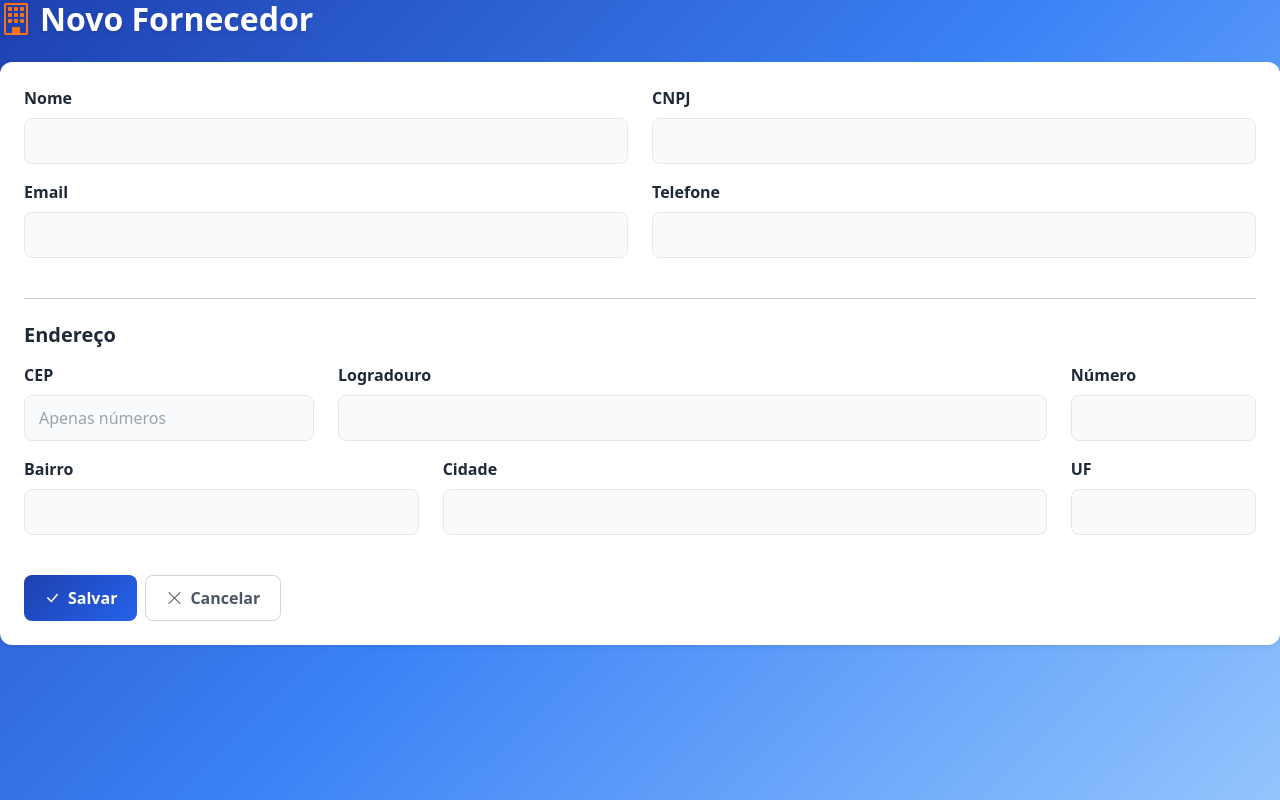
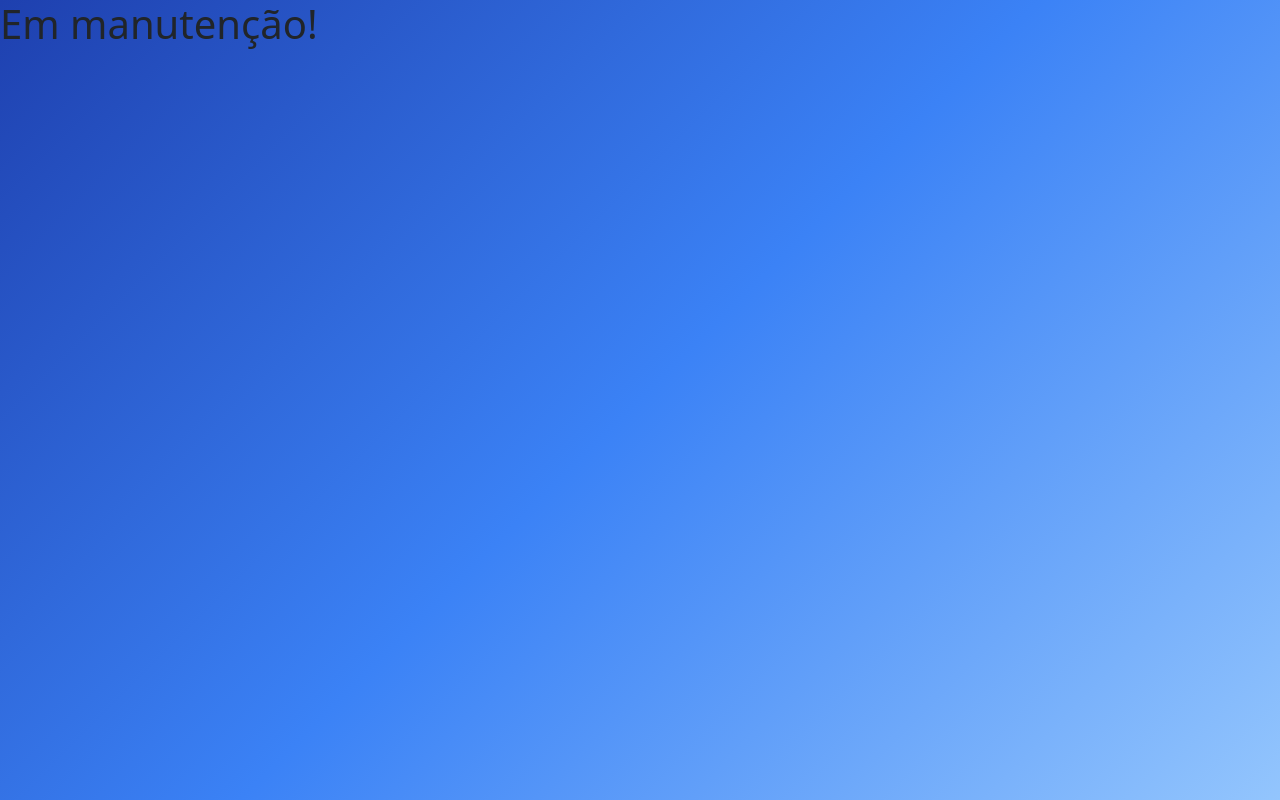
Before and after one commit to kelsonvictr/sistema-gestao-front-turma-05, a React (Vite) app: page / in a window 1280 px wide. Built offline with nearby package versions, Linux system fonts and the light colour scheme.

Commit message:
feat: implement routing in App component and add Inicial page

```diff
--- a/src/App.jsx
+++ b/src/App.jsx
@@ -1,11 +1,19 @@
 import React from 'react'
+import { BrowserRouter, Routes, Route } from 'react-router-dom'
+import Inicial from './pages/Inicial'
+import Fornecedores from './pages/Fornecedores'
 import CadastrarFornecedor from './pages/CadastrarFornecedor'
+
 
 const App = () => {
   return (
-    <div>
-      <CadastrarFornecedor />
-    </div>
+    <BrowserRouter>
+      <Routes>
+        <Route path="/" element={<Inicial />} />
+        <Route path="/fornecedores" element={<Fornecedores />} />
+        <Route path="/cadastrar-fornecedor" element={<CadastrarFornecedor />} />
+      </Routes>
+    </BrowserRouter>
   )
 }
 
--- a/src/pages/Inicial.jsx
+++ b/src/pages/Inicial.jsx
@@ -0,0 +1,11 @@
+import React from 'react'
+
+const Inicial = () => {
+  return (
+    <div>
+        <h1>Em manutenção!</h1>
+    </div>
+  )
+}
+
+export default Inicial
```
